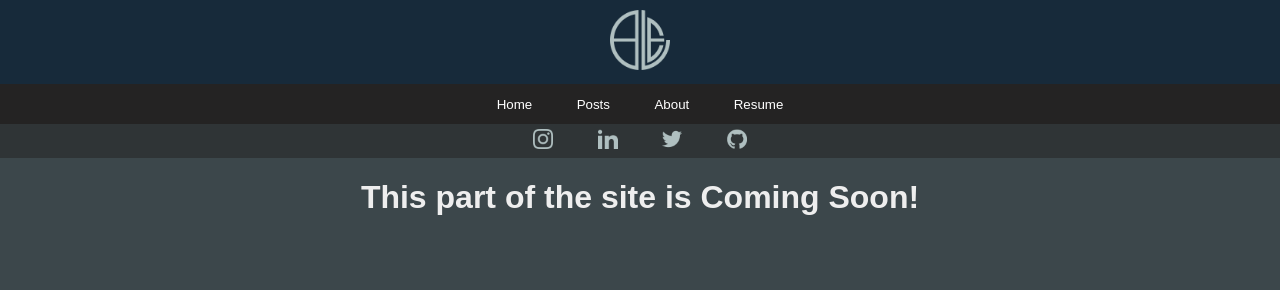
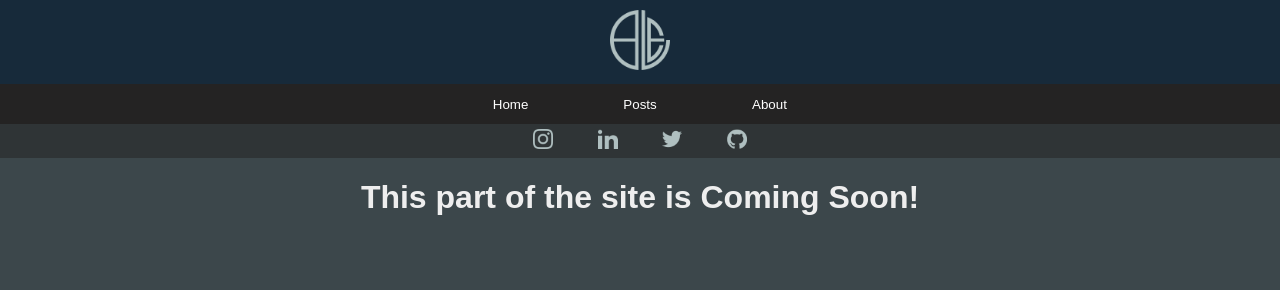
Before and after one commit to brandonle2001/brandonle2001.github.io, a Jekyll site: the page built from comingsoon.html, in a window 1280 px wide. Shown: the top 290 px of the page. Built offline with Jekyll 4.4.1, drawn with Linux system fonts in a browser that asks for light colours.

```diff
--- a/_includes/navigation.html
+++ b/_includes/navigation.html
@@ -1,7 +1,17 @@
 <nav style="background-color:#242323;">
-    {% for item in site.data.navigation %}
+    <!--{% for item in site.data.navigation %}
       <a href="{{ item.link }}"><button {% if page.url == item.link and page.url != "/comingsoon.html" %}class="current"{% endif %}>{{ item.name }}</button></a>
-    {% endfor %}
+    {% endfor %}-->
+
+    <a href="/"><button>Home</button></a>
+    <a href="/comingsoon"><button>Posts</button></a>
+    <div class="dropdown">
+      <a href="/about"><button>About</button></a>
+      <div id="myDropdown" class="dropdown-content">
+        <a href="/assets/files/PublicResume_BL.pdf" target="_blank"><button>Resume</button></a>
+        <a href="/comingsoon"><button>Involvement</button></a>
+      </div>
+    </div>
 </nav>
 
 <nav style="background-color:#2F3436; padding: 5px;">
--- /dev/null
+++ b/_sass/dropdown.scss
@@ -0,0 +1,21 @@
+.dropdown {
+    display: inline-block;
+}
+
+.dropdown-content {
+    display: none;
+    position: absolute;
+    background-color: #3c474b;
+    box-shadow: 0px 8px 16px 0px rgba(0,0,0,0.2);
+    z-index: 1;
+  }
+
+
+  .dropdown-content a {
+    text-decoration: none;
+    display: block;
+  }
+
+  .dropdown:hover .dropdown-content {
+    display: block;
+  }
--- a/_sass/main.scss
+++ b/_sass/main.scss
@@ -20,6 +20,7 @@ body {
 }
 
 nav {
+  overflow: hidden;
   text-align: center;
   margin: 0px;
 }
@@ -32,6 +33,7 @@ nav button {
   padding-left:20px;
   height: 40px;
   transition: background 0.2s ease-in-out;
+  width: 125px;
 }
 
 nav button:hover {
@@ -70,7 +72,9 @@ footer {
 }
 
 .text-sec {
-  padding: 10px;
+  padding: 2%;
+  padding-right: 5%;
+  padding-left: 5%;
   margin-left: 10%;
   margin-right: 10%;
   text-align: center;
--- a/assets/css/styles.scss
+++ b/assets/css/styles.scss
@@ -3,3 +3,4 @@
 
 @import "main";
 @import "txtfx";
+@import "dropdown";
```
Also changed, not shown: about.html (+15 -0 lines), 1 other file.
